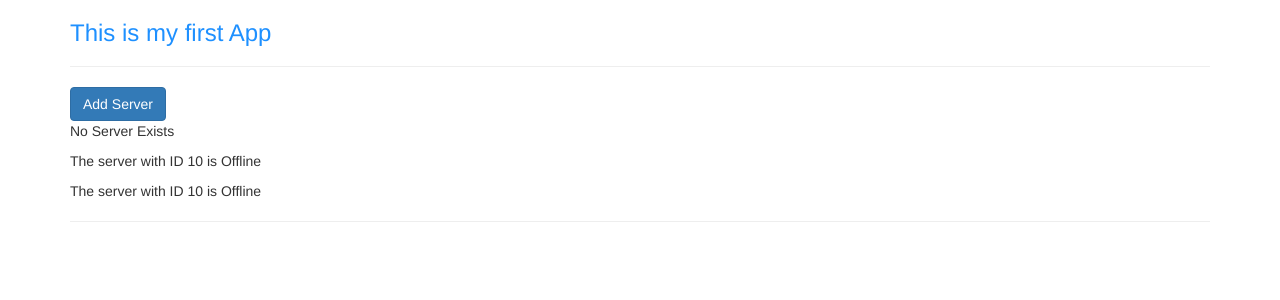
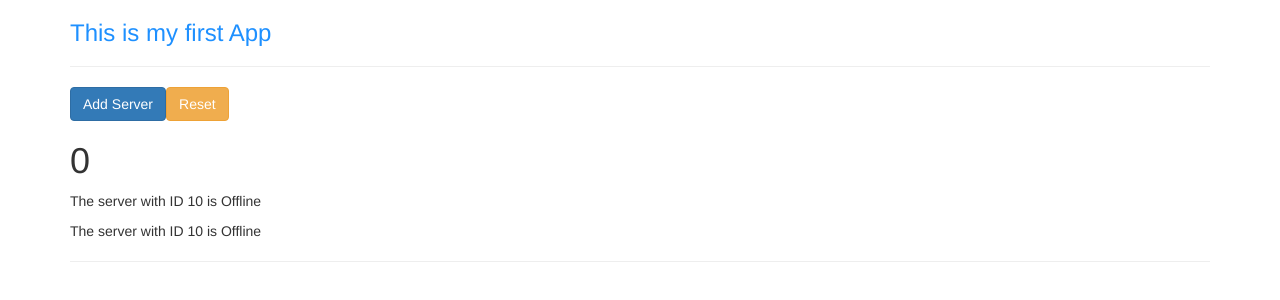
Before and after one commit to sarwan920/First-Angular-App, an Angular app: page / in a window 1280 px wide. Shown: the top 300 px of the page. Built offline with nearby package versions, Linux system fonts and the light colour scheme.

Commit message:
Add some button functionality

```diff
--- a/src/app/servers/servers.component.html
+++ b/src/app/servers/servers.component.html
@@ -1,9 +1,13 @@
-<button class="btn btn-primary" [disabled]="!allowNewServer"
+<button class="btn btn-primary"
 
 (click)="onServerCreation()">Add Server</button>
 <!-- <p [innerText]="allowNewServer"></p> -->
 
-<p>{{ serverCreation }}</p>
+
+
+<button (click)="onReset()" class="btn btn-warning">Reset</button>
+
+<h1>{{number}}</h1>
 
 <!-- [disabled]="!allowNewServer" -->
 <app-server></app-server>
--- a/src/app/servers/servers.component.ts
+++ b/src/app/servers/servers.component.ts
@@ -6,19 +6,18 @@ import { Component, OnInit } from '@angular/core';
   styleUrls: ['./servers.component.css']
 })
 export class ServersComponent implements OnInit {
-  allowNewServer=false;
-  serverCreation="No Server Exists";
+ number=0
   constructor() {
 
-    setTimeout(()=>{
-      this.allowNewServer=true;
 
-    },2000);
 
+   }
+   onReset(){
+     this.number=0;
    }
 
    onServerCreation(){
-     this.serverCreation="Server Created!";
+     this.number++;
    }
 
   ngOnInit(): void {
```
